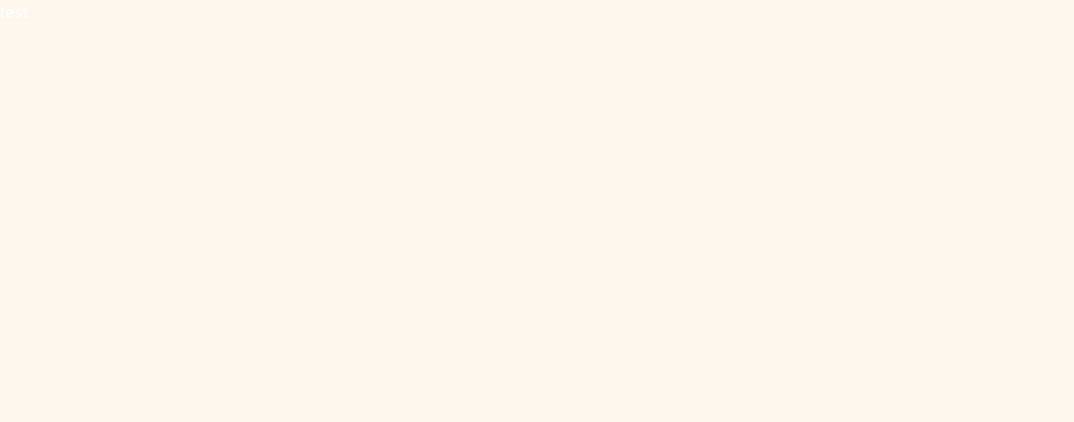
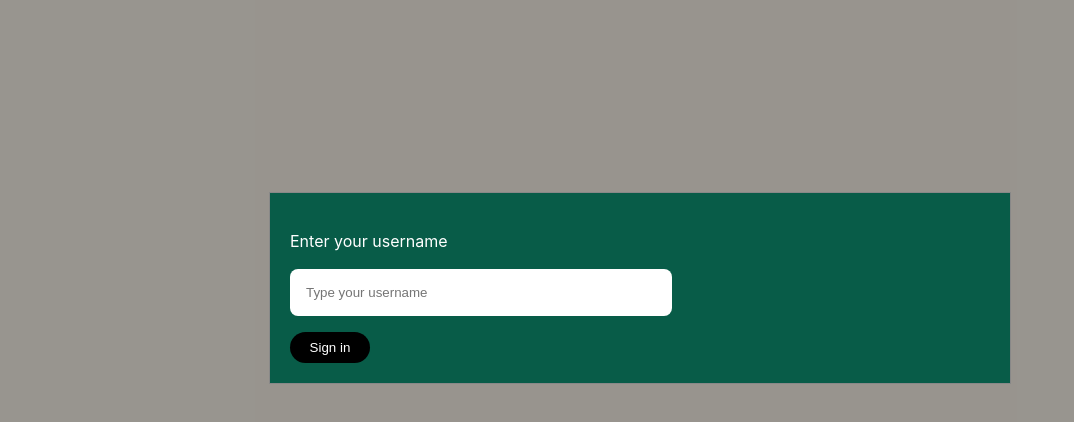
Before and after one commit to lekankoku/messages-doodle, a React (Vite) app in the folder frontend/: page / in a window 1280 px wide. Shown: the top 422 px of the page, without its empty margins (0-1074 px from the left). Built offline with nearby package versions, Linux system fonts and the light colour scheme.

Commit message:
[frontend] feat: implemented signin screen

```diff
--- a/frontend/src/App.jsx
+++ b/frontend/src/App.jsx
@@ -1,11 +1,17 @@
-
+import "./App.scss";
+import Signin from './components/signin/Signin'
+import { useUser } from "./hooks/useUser";
 
 
 function App() {
+  const { username } = useUser();
+  if (!username) {
+    return <Signin />;
+  }
   return (
-    <>
-      test
-    </>
+    <div className="app">
+     test
+    </div>
   )
 }
 
--- /dev/null
+++ b/frontend/src/App.scss
@@ -0,0 +1,8 @@
+.app{
+    display: flex;
+    justify-content: center;
+    align-items: center;
+    justify-items: center;
+    height: 100vh;
+    background: #e6efed;
+  }
--- /dev/null
+++ b/frontend/src/components/signin/Signin.jsx
@@ -0,0 +1,29 @@
+import { useState } from "react";
+import { useUser } from "../../hooks/useUser";
+import "./styles.scss";
+
+const Signin = () => {
+  const { username, setUsername } = useUser();
+  const [localUserName, setLocalUsername] = useState(username);
+
+  const handleSignIn = () => {
+    setUsername(localUserName);
+  };
+  return (
+    <div className="modal">
+      <div className="modal-content">
+        <p>Enter your username</p>
+        <input
+          value={localUserName}
+          onChange={(event) => setLocalUsername(event.target.value)}
+          placeholder="Type your username"
+        ></input>
+        <button onClick={handleSignIn} className="sign-in-button">
+          Sign in
+        </button>
+      </div>
+    </div>
+  );
+};
+
+export default Signin;
--- /dev/null
+++ b/frontend/src/components/signin/styles.scss
@@ -0,0 +1,43 @@
+.modal {
+    display: block;
+    position: fixed;
+    z-index: 1;
+    left: 0;
+    top: 0;
+    width: 100%;
+    height: 100%;
+    overflow: auto;
+    background-color: rgba(0,0,0,0.4)
+  }
+
+  .modal-content {
+    display: flex;
+    flex-direction: column;
+    background: #085c48;
+    color: white;
+    margin: 15% auto;
+    padding: 20px;
+    border: 1px solid #888;
+    max-width: 700px;
+
+    input {
+        width: 100%;
+        border: none;
+        border-radius: 0.5rem;
+        resize: none;
+        padding: 1rem;
+        width: 50%;
+    }
+
+    .sign-in-button{
+        margin-top: 1rem;
+        padding: 0.5rem 1rem;
+        border-radius: 100px;
+        background: black;
+        width: 5rem;
+        color: white;
+        cursor: pointer;
+        border: none;
+        outline: none;
+    }
+  }
--- /dev/null
+++ b/frontend/src/contexts/UserContext.jsx
@@ -0,0 +1,14 @@
+import { createContext, useState } from "react";
+
+
+export const UserContext = createContext(undefined);
+
+export const UserProvider = ({ children }) => {
+  const [username, setUsername] = useState("");
+
+  return (
+    <UserContext.Provider value={{ username, setUsername }}>
+      {children}
+    </UserContext.Provider>
+  );
+};
--- /dev/null
+++ b/frontend/src/hooks/useUser.js
@@ -0,0 +1,10 @@
+import { useContext } from "react";
+import { UserContext } from "../contexts/UserContext";
+
+export const useUser = () => {
+  const context = useContext(UserContext);
+  if (context === undefined) {
+    throw new Error("useUser must be used within a UserProvider");
+  }
+  return context;
+};
--- a/frontend/src/main.jsx
+++ b/frontend/src/main.jsx
@@ -1,5 +1,12 @@
-import ReactDOM from 'react-dom/client'
-import App from './App.jsx'
-import './index.css'
+import React from "react";
+import App from "./App.jsx";
+import ReactDOM from "react-dom/client";
+import { UserProvider } from "./contexts/UserContext";
+import "./index.css";
 
-ReactDOM.createRoot(document.getElementById('root')).render(<App />)
+
+ReactDOM.createRoot(document.getElementById("root")).render(
+  <UserProvider>
+    <App />
+  </UserProvider>
+);
```
